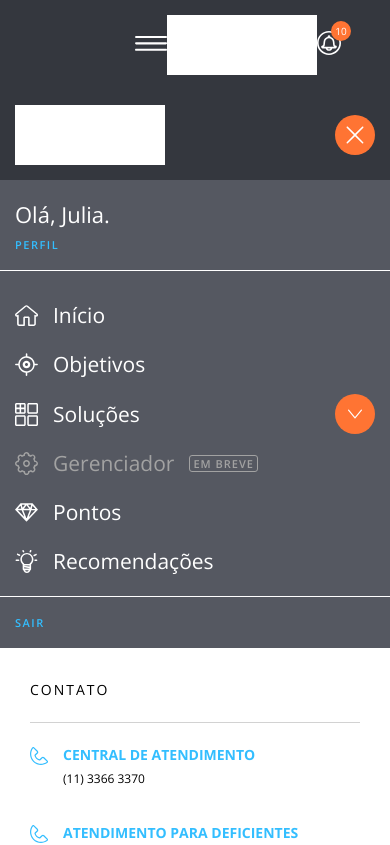
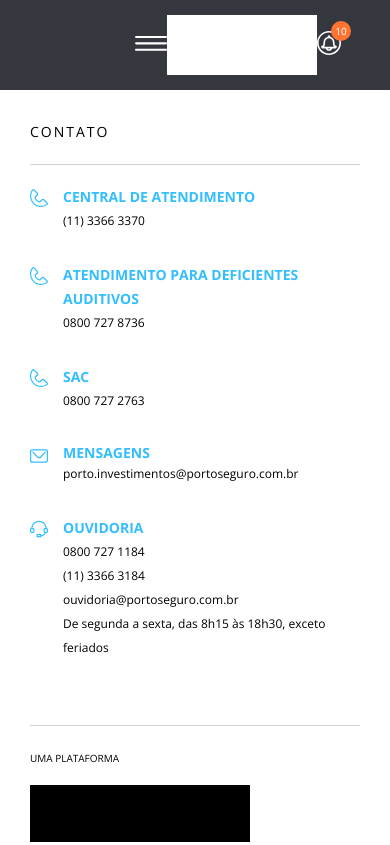
Before and after one commit to dwolfx/conquista_porto, a React (Create React App) app: page / in a window 390 px wide. Shown: the top 845 px of the page. Built offline with nearby package versions, Linux system fonts and the light colour scheme.

Commit message:
[PCNE-68] - Finish responsive logic

```diff
--- a/src/components/Header/ResponsiveHeader/index.js
+++ b/src/components/Header/ResponsiveHeader/index.js
@@ -21,18 +21,18 @@ import {
 } from './styles'
 import { Wrapper, BlueText, IconCircle } from '../styles'
 
-export default function ResponsiveHeader() {
-  const [isOpen, setIsOpen] = useState(false)
+export default function ResponsiveHeader({isOpen, setOpen}) {
+  const [isSolutionsOpen, setIsSolutionsOpen] = useState(false)
 
   return (
-    <Container>
+    <Container isOpen={isOpen}>
       <Wrapper bgcolor="#34373e" padding="15px 15px" justify="space-between">
         <Wrapper justify="flex-start">
           <Logo />
         </Wrapper>
         <Wrapper justify="flex-end">
           <IconCircle color="#ff7433">
-            <CloseIcon />
+            <CloseIcon onClick={() => setOpen(false)} />
           </IconCircle>
         </Wrapper>
       </Wrapper>
@@ -62,7 +62,7 @@ export default function ResponsiveHeader() {
           <WhiteText size={21}>Objetivos</WhiteText>
         </ItemContainer>
         <ItemContainer justify="center" flexDirection="column">
-          <ItemContainer justify="center" onClick={() => setIsOpen(!isOpen)}>
+          <ItemContainer justify="center" onClick={() => setIsSolutionsOpen(!isSolutionsOpen)}>
             <ItemContainer padding="10px 0px 0px 0px" disable={false}>
               <AppsIcon />
               <WhiteText size={21}>Soluções</WhiteText>
@@ -73,12 +73,12 @@ export default function ResponsiveHeader() {
               disable={false}
             >
               <IconCircle color="#ff7433">
-                {isOpen ? <ArrowUpIcon /> : <ArrowDownIcon />}
+                {isSolutionsOpen ? <ArrowUpIcon /> : <ArrowDownIcon />}
               </IconCircle>
             </ItemContainer>
           </ItemContainer>
-          <ContainerDropdown isOpen={isOpen}>
-            <ItemContainerDropdown isOpen={isOpen} disable>
+          <ContainerDropdown isOpen={isSolutionsOpen}>
+            <ItemContainerDropdown isOpen={isSolutionsOpen} disable>
               <ItemContainer padding="5px 0px" disable={false}>
                 <WhiteText size={14}>Cartão de Crédito</WhiteText>
               </ItemContainer>
--- a/src/components/Header/ResponsiveHeader/styles.js
+++ b/src/components/Header/ResponsiveHeader/styles.js
@@ -24,6 +24,12 @@ const disable = css`
 export const Container = styled.div`
   height: auto;
   background-color: #555861;
+  transition: transform 0.3s ease-out;
+  transform: ${props => props.isOpen ? 'translateX(0%)' : 'translateX(-100%)'};
+  position: absolute;
+  width: 100%;
+  height: 100vh;
+  z-index: 3;
 `
 export const Logo = styled.a`
   background-color: #fff;
@@ -72,7 +78,6 @@ export const WhiteText = styled.p`
   font-weight: 300;
   text-align: center;
   line-height: 39px;
-  cursor: pointer;
 `
 export const TagText = styled.p`
   color: ${props => (props.color ? props.color : '#fff')};
--- a/src/components/Header/index.js
+++ b/src/components/Header/index.js
@@ -1,4 +1,4 @@
-import React, { useState } from 'react'
+import React, { useState, useEffect } from 'react'
 
 import {
   Container,
@@ -47,7 +47,7 @@ import {
   PersonGroupIcon,
   PlaneIcon,
   SolutionsDropdownText,
-  BottomMenuText,
+  BottomMenuText
 } from './styles'
 import Button from '../Button'
 import ResponsiveHeader from './ResponsiveHeader'
@@ -55,10 +55,33 @@ import Dropdown from '../Dropdown'
 
 export default function Header() {
   const [isOpen, setIsOpen] = useState(false)
+  const [isResponsiveOpen, setIsResponsiveOpen] = useState(false)
   const [isUp, setIsUp] = useState(false)
+  const [breakpoint, setBreakpoint] = useState('')
+
+  function checkResolution() {
+    const windowWidth = window.innerWidth;
+
+    if(windowWidth > 989){
+      setBreakpoint('lg');
+    } else if(windowWidth <= 989 ){
+      setBreakpoint('sm');
+    }
+  }
+
+  useEffect(() => {
+    checkResolution();
+    window.addEventListener('resize', checkResolution);
+
+    return function unMount(){
+      window.removeEventListener('resize', checkResolution);
+    };
+  }, [])
 
   return (
-    <Container>
+    <>
+    {breakpoint === 'sm' && <ResponsiveHeader isOpen={isResponsiveOpen} setOpen={setIsResponsiveOpen} />}
+    <Container isOpen={isResponsiveOpen}>
       <TopMenu>
         <WrapperMenuTop
           width="1200px"
@@ -66,7 +89,7 @@ export default function Header() {
           margin="0px 120px"
         >
           <ResponsiveWrapper>
-            <MenuIcon />
+            <MenuIcon onClick={() => setIsResponsiveOpen(!isResponsiveOpen)} />
           </ResponsiveWrapper>
           <Wrapper justify="flex-start">
             <ResponsiveLogoWrapper>
@@ -279,7 +302,10 @@ export default function Header() {
                   {10}
                 </Text>
               </NotificationCircle>
-              <BellIcon className="maneiro" onClick={() => setIsOpen(!isOpen)} />
+              <BellIcon
+                className="maneiro"
+                onClick={() => setIsOpen(!isOpen)}
+              />
             </RelativeParent>
             <ResponsiveTextWrapper>
               <Text
@@ -292,9 +318,7 @@ export default function Header() {
               >
                 Olá, Júlia.
               </Text>
-              <BlueText>
-                SAIR
-              </BlueText>
+              <BlueText>SAIR</BlueText>
             </ResponsiveTextWrapper>
           </Wrapper>
         </WrapperMenuTop>
@@ -303,46 +327,50 @@ export default function Header() {
         <Wrapper width="1200px" justify="space-between">
           <WrapperBottomMenuItem>
             <TargetIcon />
-            <BottomMenuText>
-              Objetivos
-            </BottomMenuText>
+            <BottomMenuText>Objetivos</BottomMenuText>
           </WrapperBottomMenuItem>
           <RelativeParent>
             <WrapperBottomMenuItem onClick={() => setIsUp(!isUp)}>
               <AppsIcon />
-              <BottomMenuText>
-                Soluções
-              </BottomMenuText>
+              <BottomMenuText>Soluções</BottomMenuText>
               {isUp ? <ArrowUpIcon /> : <ArrowDownIcon />}
-            </WrapperBottomMenuItem >
+            </WrapperBottomMenuItem>
             <Dropdown isOpen={isUp} setOpen={setIsUp} width="300px">
               <SolutionsContainer>
                 <SolutionsItem>
                   <IconCircle>
                     <CreditCardIcon />
                   </IconCircle>
-                    <SolutionsDropdownText>Cartão de Crédito</SolutionsDropdownText>
+                  <SolutionsDropdownText>
+                    Cartão de Crédito
+                  </SolutionsDropdownText>
                   <ArrowRightIcon size={11} />
                 </SolutionsItem>
                 <SolutionsItem>
                   <IconCircle>
                     <HomeWithWindowIcon />
                   </IconCircle>
-                    <SolutionsDropdownText>Consórcio de Imóvel</SolutionsDropdownText>
+                  <SolutionsDropdownText>
+                    Consórcio de Imóvel
+                  </SolutionsDropdownText>
                   <ArrowRightIcon size={11} />
                 </SolutionsItem>
                 <SolutionsItem>
                   <IconCircle>
                     <CarIcon />
                   </IconCircle>
-                    <SolutionsDropdownText>Consórcio de Veículo</SolutionsDropdownText>
+                  <SolutionsDropdownText>
+                    Consórcio de Veículo
+                  </SolutionsDropdownText>
                   <ArrowRightIcon size={11} />
                 </SolutionsItem>
                 <SolutionsItem>
                   <IconCircle>
                     <MoneyIcon />
                   </IconCircle>
-                    <SolutionsDropdownText>Financiamento de Veículo</SolutionsDropdownText>
+                  <SolutionsDropdownText>
+                    Financiamento de Veículo
+                  </SolutionsDropdownText>
                   <ArrowRightIcon size={11} />
                 </SolutionsItem>
                 <SolutionsItem>
@@ -356,7 +384,9 @@ export default function Header() {
                   <IconCircle>
                     <TimeIcon />
                   </IconCircle>
-                    <SolutionsDropdownText>Previdência Privada</SolutionsDropdownText>
+                  <SolutionsDropdownText>
+                    Previdência Privada
+                  </SolutionsDropdownText>
                   <ArrowRightIcon size={11} />
                 </SolutionsItem>
                 <SolutionsItem>
@@ -378,26 +408,20 @@ export default function Header() {
           </RelativeParent>
           <WrapperBottomMenuItem>
             <GearIcon />
-            <BottomMenuText>
-              Gerenciador
-            </BottomMenuText>
+            <BottomMenuText>Gerenciador</BottomMenuText>
           </WrapperBottomMenuItem>
           <WrapperBottomMenuItem>
             <DiamondIcon />
-            <BottomMenuText>
-              Pontos
-            </BottomMenuText>
+            <BottomMenuText>Pontos</BottomMenuText>
           </WrapperBottomMenuItem>
           <WrapperBottomMenuItem>
             <IdeaIcon />
-            <BottomMenuText>
-              Recomendações
-            </BottomMenuText>
+            <BottomMenuText>Recomendações</BottomMenuText>
           </WrapperBottomMenuItem>
         </Wrapper>
       </BottomMenu>
       {isOpen && <Backdrop onClick={() => setIsOpen(!isOpen)} />}
-      <ResponsiveHeader />
     </Container>
+    </>
   )
 }
--- a/src/components/Header/styles.js
+++ b/src/components/Header/styles.js
@@ -57,7 +57,7 @@ export const SolutionsItem = styled.div`
   justify-content: space-between;
   align-items: center;
   padding: 10px;
-  border-bottom: 1px solid #C7C7C7;
+  border-bottom: 1px solid #c7c7c7;
   cursor: pointer;
 `
 export const SolutionsContainer = styled.div`
@@ -341,8 +341,8 @@ export const ArrowRightIcon = styled(ConquistaIcon).attrs({
   name: 'arrowright'
 })`
   && {
-    width: ${props => props.size ? `${props.size}px` : '16px'};
-    height: ${props => props.size ? `${props.size}px` : '16px'};
+    width: ${props => (props.size ? `${props.size}px` : '16px')};
+    height: ${props => (props.size ? `${props.size}px` : '16px')};
     fill: #30c5ff;
     margin-right: 0px;
   }
@@ -352,6 +352,7 @@ export const MenuIcon = styled(ConquistaIcon).attrs({ name: 'menu' })`
     width: 32px;
     height: 32px;
     fill: #fff;
+    cursor: pointer;
     @media (min-width: 990) {
       display: none;
     }
```
Also changed, not shown: src/components/Dropdown/index.js (+5 -5 lines), src/components/Dropdown/styles.js (+8 -8 lines). Lines whose indentation alone changed are shown as unchanged.
